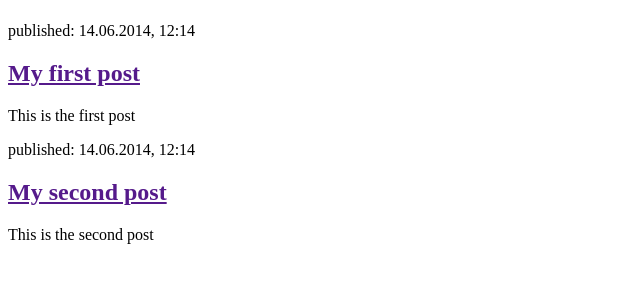
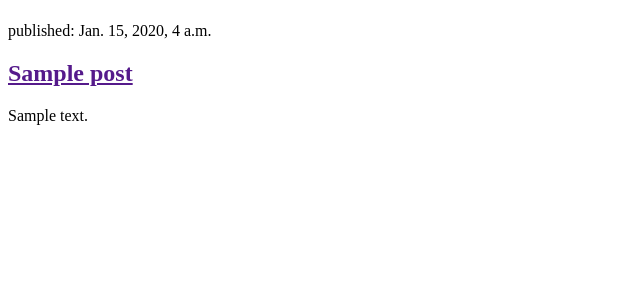
Before and after one commit to CodySoccer16/my-first-blog, a Django app: template blog/templates/blog/post_list.html in a window 1280 px wide. Shown: the part 58-358 px from the top of the page, without its empty margins (0-640 px from the left). Run offline with Django 3.2, Linux system fonts and the light colour scheme; the template is opened without the code that fills it: values that come from a table or form of the project are taken from there, others are empty; tables that the repository leaves empty hold one stand-in row (values such as "Sample post").

Commit message:
Motified templates to display posts

```diff
--- a/blog/templates/blog/post_list.html
+++ b/blog/templates/blog/post_list.html
@@ -8,16 +8,12 @@
             <h1><a href="/">Cody's blog</a></h1>
         </header>
 
-        <article>
-            <time>published: 14.06.2014, 12:14</time>
-            <h2><a href="">My first post</a></h2>
-            <p>This is the first post</p>
-        </article>
-
-        <article>
-            <time>published: 14.06.2014, 12:14</time>
-            <h2><a href="">My second post</a></h2>
-            <p>This is the second post</p>
-        </article>
+        {% for post in posts %}
+            <article>
+                <time>published: {{ post.published_date }}</time>
+                <h2><a href="">{{ post.title }}</a></h2>
+                <p>{{ post.text|linebreaksbr }}</p>
+            </article>
+        {% endfor %}
     </body>
 </html>
--- a/blog/views.py
+++ b/blog/views.py
@@ -1,5 +1,7 @@
 from django.shortcuts import render
+from django.utils import timezone
+from .models import Post
 
-# Create your views here.
 def post_list(request):
+    posts = Post.objects.filter(published_date__lte=timezone.now()).order_by('published_date')
     return render(request, 'blog/post_list.html', {})
```
